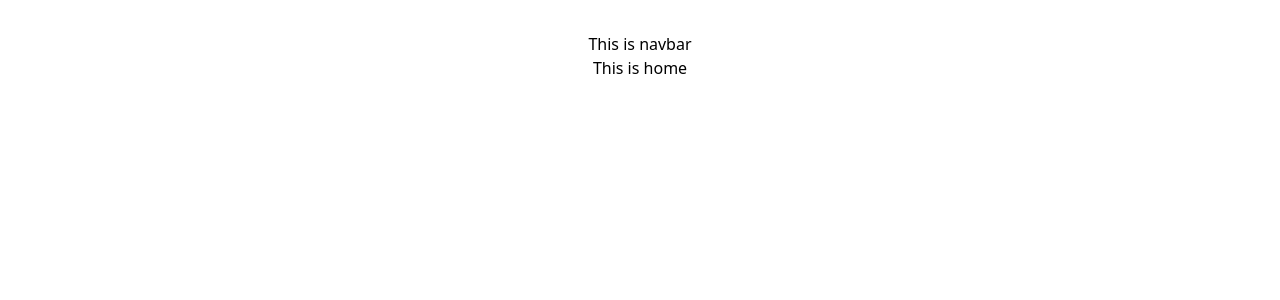
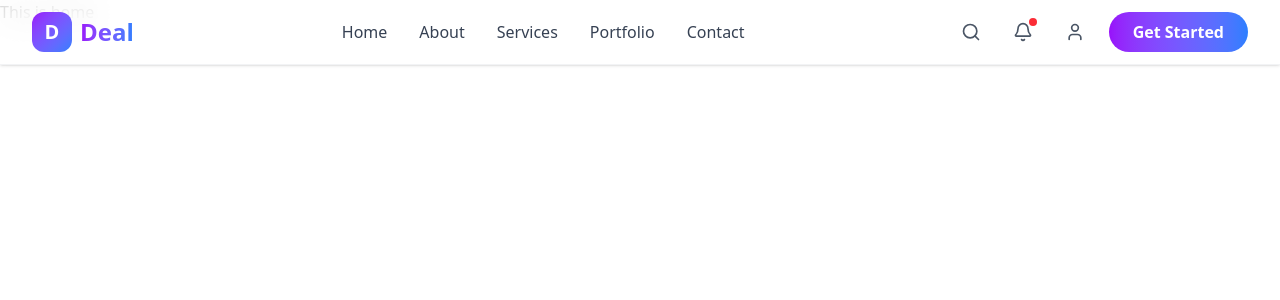
Before and after one commit to TusharChow20/project_Product-Client-Practice-, a React (Vite) app: page / in a window 1280 px wide. Shown: the top 300 px of the page. Built offline with nearby package versions, Linux system fonts and the light colour scheme.

Commit message:
navbar done

```diff
--- a/package.json
+++ b/package.json
@@ -11,6 +11,7 @@
   },
   "dependencies": {
     "@tailwindcss/vite": "^4.1.16",
+    "lucide-react": "^0.552.0",
     "react": "^19.1.1",
     "react-dom": "^19.1.1",
     "react-router": "^7.9.5",
--- a/src/Components/Navbar/Navbar.jsx
+++ b/src/Components/Navbar/Navbar.jsx
@@ -1,11 +1,136 @@
-import React from "react";
+import { useState } from "react";
+import { Menu, X, Search, Bell, User } from "lucide-react";
 
-const Navbar = () => {
+export default function Navbar() {
+  const [isOpen, setIsOpen] = useState(false);
+
   return (
-    <div>
-      <h1>This is navbar</h1>
-    </div>
+    <nav className="fixed top-0 left-0 right-0 z-50 bg-white/80 backdrop-blur-lg border-b border-gray-200/50 shadow-sm">
+      <div className="max-w-7xl mx-auto px-4 sm:px-6 lg:px-8">
+        <div className="flex justify-between items-center h-16">
+          <div className="flex items-center space-x-2 cursor-pointer group">
+            <div className="w-10 h-10 bg-gradient-to-br from-purple-600 to-blue-500 rounded-xl flex items-center justify-center transform transition-transform group-hover:scale-105">
+              <span className="text-white font-bold text-xl">D</span>
+            </div>
+            <span className="text-2xl font-bold bg-gradient-to-r from-purple-600 to-blue-500 bg-clip-text text-transparent">
+              Deal
+            </span>
+          </div>
+          <div className="hidden md:flex items-center space-x-8">
+            <a
+              href="#"
+              className="text-gray-700 hover:text-purple-600 transition-colors font-medium relative group"
+            >
+              Home
+              <span className="absolute -bottom-1 left-0 w-0 h-0.5 bg-purple-600 transition-all group-hover:w-full"></span>
+            </a>
+            <a
+              href="#"
+              className="text-gray-700 hover:text-purple-600 transition-colors font-medium relative group"
+            >
+              About
+              <span className="absolute -bottom-1 left-0 w-0 h-0.5 bg-purple-600 transition-all group-hover:w-full"></span>
+            </a>
+            <a
+              href="#"
+              className="text-gray-700 hover:text-purple-600 transition-colors font-medium relative group"
+            >
+              Services
+              <span className="absolute -bottom-1 left-0 w-0 h-0.5 bg-purple-600 transition-all group-hover:w-full"></span>
+            </a>
+            <a
+              href="#"
+              className="text-gray-700 hover:text-purple-600 transition-colors font-medium relative group"
+            >
+              Portfolio
+              <span className="absolute -bottom-1 left-0 w-0 h-0.5 bg-purple-600 transition-all group-hover:w-full"></span>
+            </a>
+            <a
+              href="#"
+              className="text-gray-700 hover:text-purple-600 transition-colors font-medium relative group"
+            >
+              Contact
+              <span className="absolute -bottom-1 left-0 w-0 h-0.5 bg-purple-600 transition-all group-hover:w-full"></span>
+            </a>
+          </div>
+          <div className="hidden md:flex items-center space-x-4">
+            <button className="p-2 rounded-full hover:bg-gray-100 transition-colors">
+              <Search className="w-5 h-5 text-gray-600" />
+            </button>
+            <button className="p-2 rounded-full hover:bg-gray-100 transition-colors relative">
+              <Bell className="w-5 h-5 text-gray-600" />
+              <span className="absolute top-1 right-1 w-2 h-2 bg-red-500 rounded-full"></span>
+            </button>
+            <button className="p-2 rounded-full hover:bg-gray-100 transition-colors">
+              <User className="w-5 h-5 text-gray-600" />
+            </button>
+            <button className="bg-gradient-to-r from-purple-600 to-blue-500 text-white px-6 py-2 rounded-full font-semibold hover:shadow-lg hover:scale-105 transition-all">
+              Get Started
+            </button>
+          </div>
+          <button
+            onClick={() => setIsOpen(!isOpen)}
+            className="md:hidden p-2 rounded-lg hover:bg-gray-100 transition-colors"
+          >
+            {isOpen ? (
+              <X className="w-6 h-6 text-gray-700" />
+            ) : (
+              <Menu className="w-6 h-6 text-gray-700" />
+            )}
+          </button>
+        </div>
+        {isOpen && (
+          <div className="md:hidden py-4 border-t border-gray-200/50 animate-fadeIn">
+            <div className="flex flex-col space-y-4">
+              <a
+                href="#"
+                className="text-gray-700 hover:text-purple-600 transition-colors font-medium px-4 py-2 hover:bg-gray-50 rounded-lg"
+              >
+                Home
+              </a>
+              <a
+                href="#"
+                className="text-gray-700 hover:text-purple-600 transition-colors font-medium px-4 py-2 hover:bg-gray-50 rounded-lg"
+              >
+                About
+              </a>
+              <a
+                href="#"
+                className="text-gray-700 hover:text-purple-600 transition-colors font-medium px-4 py-2 hover:bg-gray-50 rounded-lg"
+              >
+                Services
+              </a>
+              <a
+                href="#"
+                className="text-gray-700 hover:text-purple-600 transition-colors font-medium px-4 py-2 hover:bg-gray-50 rounded-lg"
+              >
+                Portfolio
+              </a>
+              <a
+                href="#"
+                className="text-gray-700 hover:text-purple-600 transition-colors font-medium px-4 py-2 hover:bg-gray-50 rounded-lg"
+              >
+                Contact
+              </a>
+              <div className="flex items-center justify-around pt-4 border-t border-gray-200/50">
+                <button className="p-3 rounded-full hover:bg-gray-100 transition-colors">
+                  <Search className="w-5 h-5 text-gray-600" />
+                </button>
+                <button className="p-3 rounded-full hover:bg-gray-100 transition-colors relative">
+                  <Bell className="w-5 h-5 text-gray-600" />
+                  <span className="absolute top-2 right-2 w-2 h-2 bg-red-500 rounded-full"></span>
+                </button>
+                <button className="p-3 rounded-full hover:bg-gray-100 transition-colors">
+                  <User className="w-5 h-5 text-gray-600" />
+                </button>
+              </div>
+              <button className="bg-gradient-to-r from-purple-600 to-blue-500 text-white px-6 py-3 rounded-full font-semibold hover:shadow-lg transition-all mx-4">
+                Get Started
+              </button>
+            </div>
+          </div>
+        )}
+      </div>
+    </nav>
   );
-};
-
-export default Navbar;
+}
--- a/src/main.jsx
+++ b/src/main.jsx
@@ -1,7 +1,6 @@
 import { StrictMode } from "react";
 import { createRoot } from "react-dom/client";
 import "./index.css";
-import App from "./App.jsx";
 import { RouterProvider } from "react-router";
 import router from "./Routers/Routes.jsx";
 
```
Also changed, not shown: 1 other file (tests, documents, lock files or other folders).
